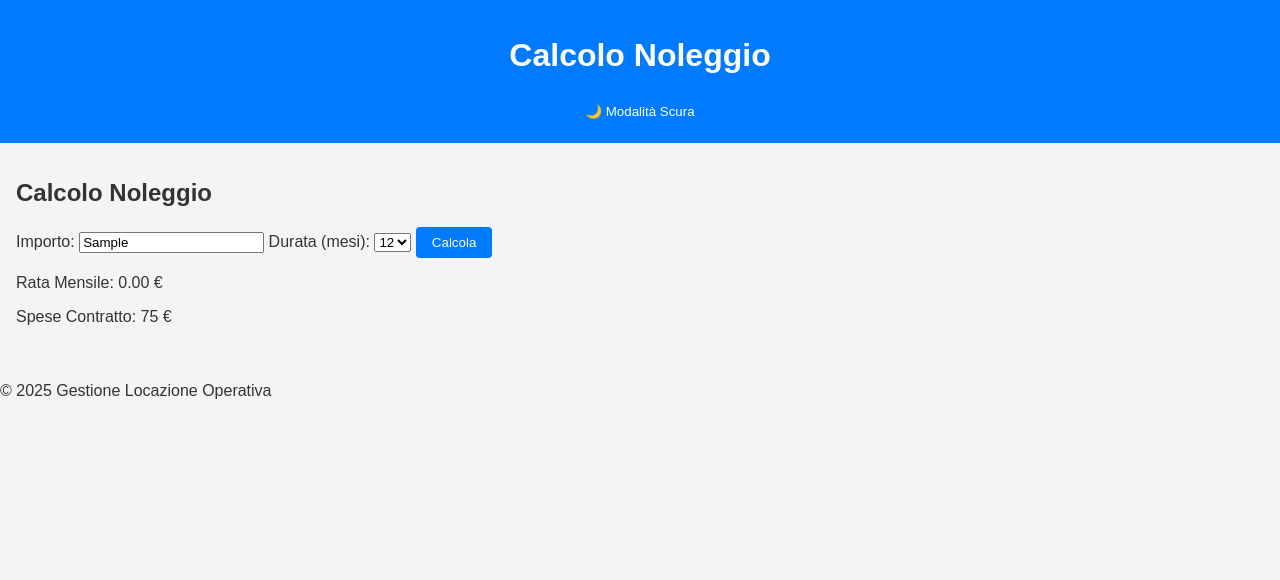
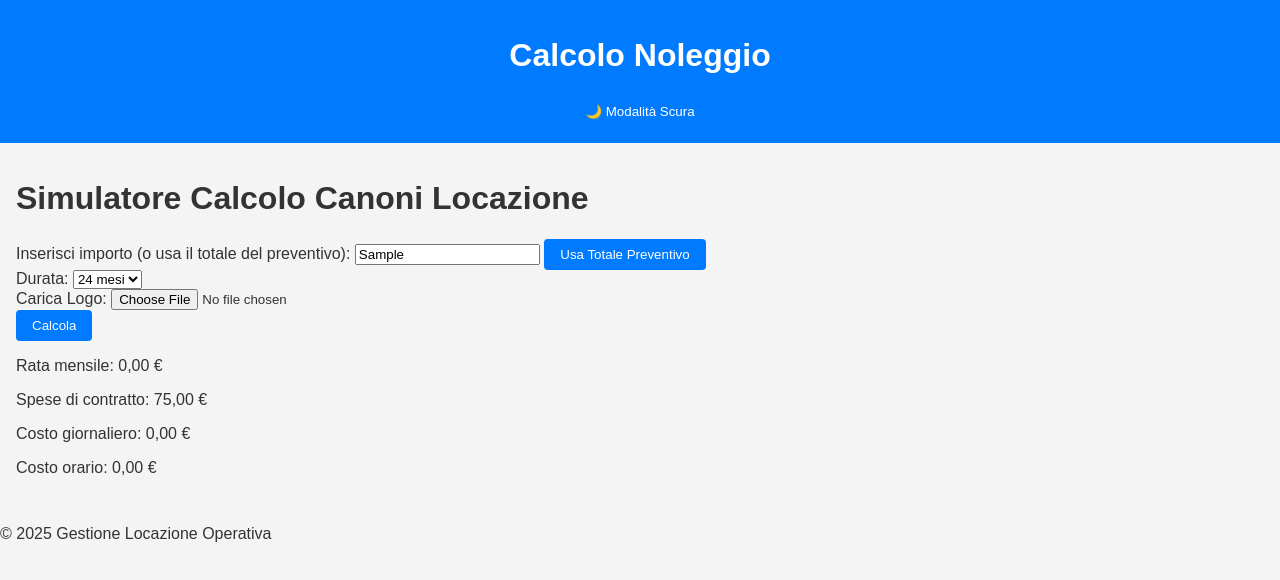
Before and after one commit to pezzaliapp/noleggio, a plain HTML site: page index.html in a window 1280 px wide. Both pictures are taken after typing "Sample" into the empty fields and a click on the button "Calcola". Drawn offline with Linux system fonts and the light colour scheme.

Commit message:
Update index.html

```diff
--- a/index.html
+++ b/index.html
@@ -12,22 +12,37 @@
         <button id="darkModeToggle">🌙 Modalità Scura</button>
     </header>
     <main>
-        <section>
-            <h2>Calcolo Noleggio</h2>
-            <label for="importo">Importo:</label>
-            <input type="text" id="importo" placeholder="Inserisci importo">
-            <label for="durata">Durata (mesi):</label>
-            <select id="durata">
-                <option value="12">12</option>
-                <option value="24">24</option>
-                <option value="36">36</option>
-                <option value="48">48</option>
-                <option value="60">60</option>
-            </select>
-            <button onclick="calcola()">Calcola</button>
-            <p>Rata Mensile: <span id="rataMensile"></span></p>
-            <p>Spese Contratto: <span id="speseContratto"></span></p>
-        </section>
+        <div class="noleggio-container">
+            <h1>Simulatore Calcolo Canoni Locazione</h1>
+            <div class="input-group">
+                <label for="importo">Inserisci importo (o usa il totale del preventivo):</label>
+                <input type="text" id="importo" placeholder="Inserisci importo" />
+                <button class="noleggio-button" onclick="useTotal()">Usa Totale Preventivo</button>
+            </div>
+            <div class="input-group">
+                <label for="durata">Durata:</label>
+                <select id="durata">
+                    <option value="12">12 mesi</option>
+                    <option value="18">18 mesi</option>
+                    <option value="24" selected>24 mesi</option>
+                    <option value="36">36 mesi</option>
+                    <option value="48">48 mesi</option>
+                    <option value="60">60 mesi</option>
+                </select>
+            </div>
+            <div class="input-group">
+                <label for="logoInput">Carica Logo:</label>
+                <input type="file" id="logoInput" accept="image/*">
+                <img id="logoPreview" style="display: none; max-width: 150px;">
+            </div>
+            <button class="button" onclick="calcola()">Calcola</button>
+            <div class="results">
+                <p>Rata mensile: <span id="rataMensile">0,00 €</span></p>
+                <p>Spese di contratto: <span id="speseContratto">0,00 €</span></p>
+                <p>Costo giornaliero: <span id="costoGiornaliero">0,00 €</span></p>
+                <p>Costo orario: <span id="costoOrario">0,00 €</span></p>
+            </div>
+        </div>
     </main>
     <footer>
         <p>&copy; 2025 Gestione Locazione Operativa</p>
@@ -44,15 +59,76 @@
             }
         });
 
+        document.getElementById('logoInput').addEventListener('change', function(event) {
+            const file = event.target.files[0];
+            const reader = new FileReader();
+            reader.onload = function(e) {
+                logoDataURL = e.target.result;
+                document.getElementById('logoPreview').src = logoDataURL;
+                document.getElementById('logoPreview').style.display = 'block';
+
+                const img = new Image();
+                img.src = logoDataURL;
+                img.onload = function() {
+                    logoWidth = img.naturalWidth;
+                    logoHeight = img.naturalHeight;
+                };
+            };
+            if (file) {
+                reader.readAsDataURL(file);
+            }
+        });
+
         function calcola() {
-            const importo = parseFloat(document.getElementById('importo').value) || 0;
-            const durata = parseInt(document.getElementById('durata').value);
-            const coefficiente = { 12: 0.084, 24: 0.047, 36: 0.033, 48: 0.026, 60: 0.022 };
-            const rataMensile = importo * (coefficiente[durata] || 0);
-            const speseContratto = importo < 5000 ? 75 : 150;
+            let importoInput = document.getElementById("importo").value;
+            let importo = parseEuropeanFloat(importoInput);
+            if (importo === 0 || isNaN(importo)) {
+                importo = parseEuropeanFloat(document.getElementById("totalArticlesValue")?.textContent || "0");
+            }
+            let durata = parseInt(document.getElementById("durata").value);
+            let rataMensile = 0;
+            let speseContratto = 0;
 
-            document.getElementById('rataMensile').textContent = `${rataMensile.toFixed(2)} €`;
-            document.getElementById('speseContratto').textContent = `${speseContratto} €`;
+            if (importo < 5001) { speseContratto = 75; }
+            else if (importo < 10001) { speseContratto = 100; }
+            else if (importo < 25001) { speseContratto = 150; }
+            else if (importo < 50001) { speseContratto = 225; }
+            else { speseContratto = 300; }
+
+            const coefficienti = {
+                5000: { 12: 0.084167, 18: 0.060596, 24: 0.047514, 36: 0.033879, 48: 0.026723, 60: 0.022489 },
+                15000: { 12: 0.083542, 18: 0.059999, 24: 0.046924, 36: 0.033290, 48: 0.026122, 60: 0.021874 },
+                25000: { 12: 0.083386, 18: 0.059850, 24: 0.046777, 36: 0.033143, 48: 0.025973, 60: 0.021722 },
+                50000: { 12: 0.082867, 18: 0.059354, 24: 0.046290, 36: 0.032658, 48: 0.025479, 60: 0.021219 },
+                100000: { 12: 0.082867, 18: 0.059354, 24: 0.046290, 36: 0.032658, 48: 0.025479, 60: 0.021219 }
+            };
+
+            for (let maxImporto in coefficienti) {
+                if (importo <= maxImporto) {
+                    rataMensile = importo * coefficienti[maxImporto][durata];
+                    break;
+                }
+            }
+
+            document.getElementById("rataMensile").textContent = formatNumber(rataMensile) + " €";
+            document.getElementById("speseContratto").textContent = formatNumber(speseContratto) + " €";
+
+            let costoGiornaliero = rataMensile / 22;
+            let costoOrario = costoGiornaliero / 8;
+
+            document.getElementById("costoGiornaliero").textContent = formatNumber(costoGiornaliero) + " €";
+            document.getElementById("costoOrario").textContent = formatNumber(costoOrario) + " €";
+        }
+
+        function parseEuropeanFloat(value) {
+            if (!value) return 0;
+            value = value.replace(/€/g, '').replace(/\s/g, '').replace(/\./g, '').replace(',', '.');
+            const parsed = parseFloat(value);
+            return isNaN(parsed) ? 0 : parsed;
+        }
+
+        function formatNumber(value) {
+            return value.toLocaleString("it-IT", { minimumFractionDigits: 2, maximumFractionDigits: 2 });
         }
     </script>
 </body>
```
